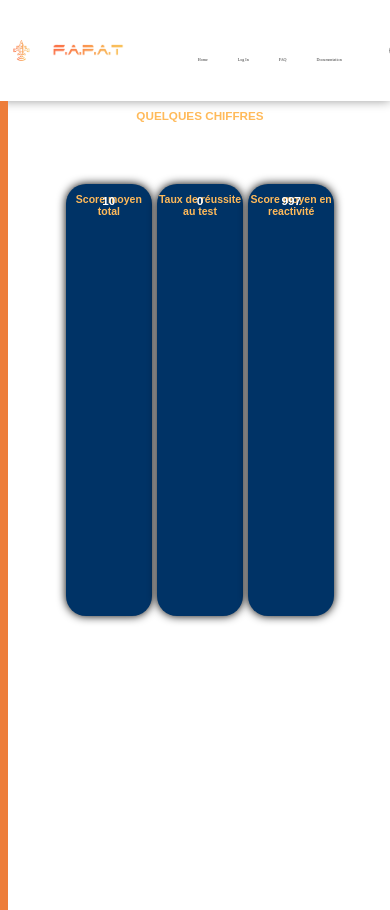
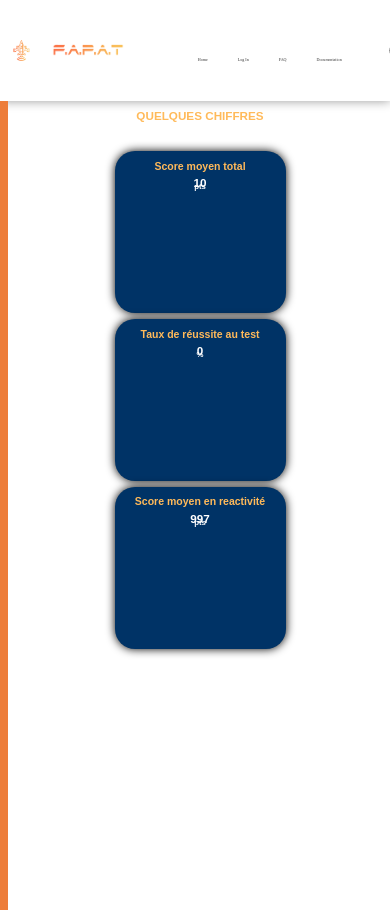
Before and after one commit to oscarmcauliffe/Fapat, a PHP site: page /vueEn/statistique.php in a window 390 px wide; the page is wider, and only the part inside the window is pictured. Shown: the top 910 px of that part. Run offline with PHP 8.4, Linux system fonts and the light colour scheme; tables that the repository leaves empty or names only in its code hold one stand-in row (values such as "Sample post"); some libraries are stand-ins or nearby versions.

Commit message:
responsive quelques chiffres

```diff
--- a/public/css/styleStatistique.css
+++ b/public/css/styleStatistique.css
@@ -187,3 +187,17 @@
   border: 2px #ffba5a solid;
   transition: ease 0.3s;
 }
+
+
+@media screen and (max-width:800px) {
+  .percentBox{
+    display: flex;
+    flex-direction: column;
+  }
+  .percent{
+    width: 60%;
+    margin: 1% 0%;
+    height: 30%;
+  }
+
+}
```
